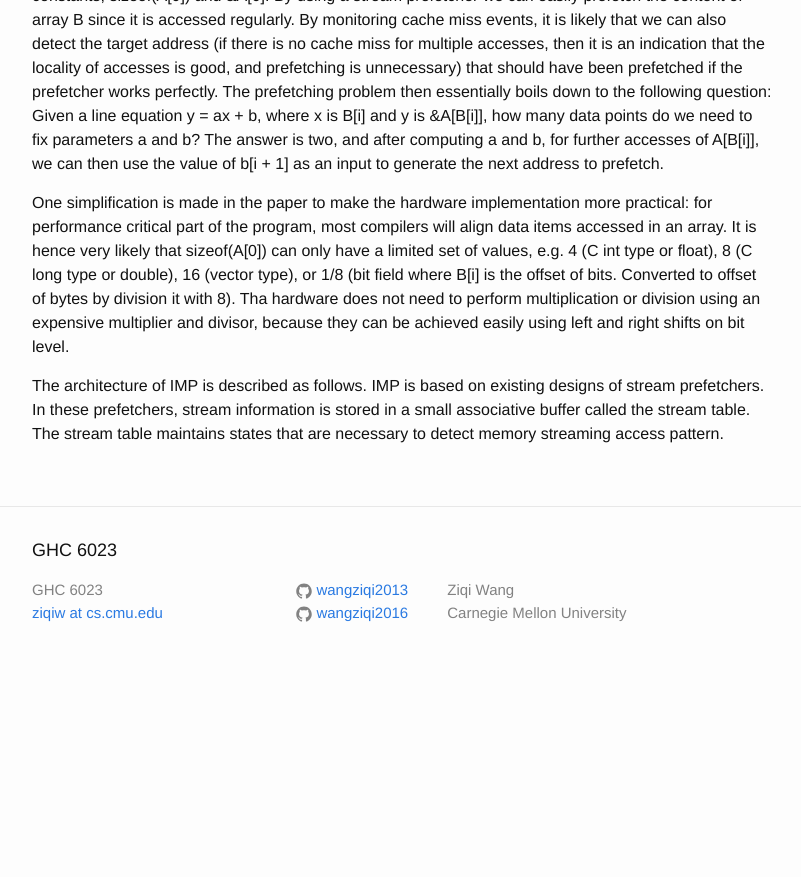
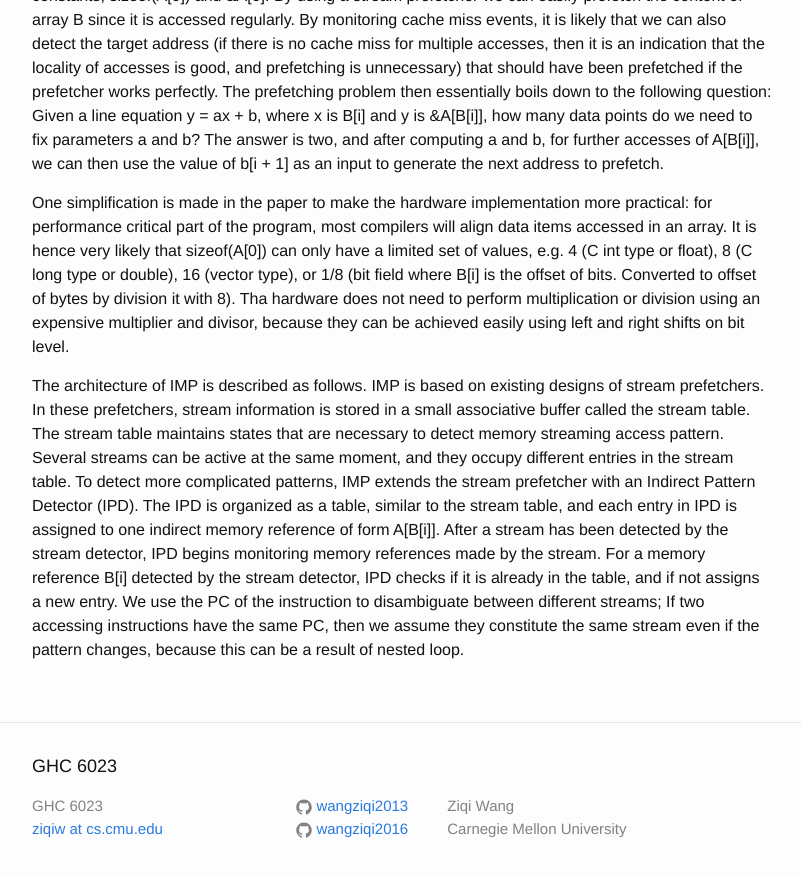
Before and after one commit to wangziqi2013/wangziqi2013.github.io, a Jekyll site: the page built from _posts/2019-01-07-imp.markdown, in a window 1280 px wide and 900 px high, scrolled down 841 px. Shown: the top 877 px of the window, without its empty margins (238-1039 px from the left). Built offline with Jekyll 4.4.1, drawn with Linux system fonts in a browser that asks for light colours; before the commit the page ends 1525 px from its top, so only the background shows below that.

Commit message:
Adding IPD

```diff
--- a/_posts/2019-01-07-imp.markdown
+++ b/_posts/2019-01-07-imp.markdown
@@ -45,4 +45,11 @@ and right shifts on bit level.
 
 The architecture of IMP is described as follows. IMP is based on existing designs of stream prefetchers. In these prefetchers,
 stream information is stored in a small associative buffer called the stream table. The stream table maintains states that
-are necessary to detect memory streaming access pattern.
+are necessary to detect memory streaming access pattern. Several streams can be active at the same moment, and they occupy
+different entries in the stream table. To detect more complicated patterns, IMP extends the stream prefetcher with an Indirect
+Pattern Detector (IPD). The IPD is organized as a table, similar to the stream table, and each entry in IPD is assigned to
+one indirect memory reference of form A\[B\[i\]\]. After a stream has been detected by the stream detector, IPD begins monitoring
+memory references made by the stream. For a memory reference B\[i\] detected by the stream detector, IPD checks if it is already in
+the table, and if not assigns a new entry. We use the PC of the instruction to disambiguate between different streams; If
+two accessing instructions have the same PC, then we assume they constitute the same stream even if the pattern changes,
+because this can be a result of nested loop.
```
